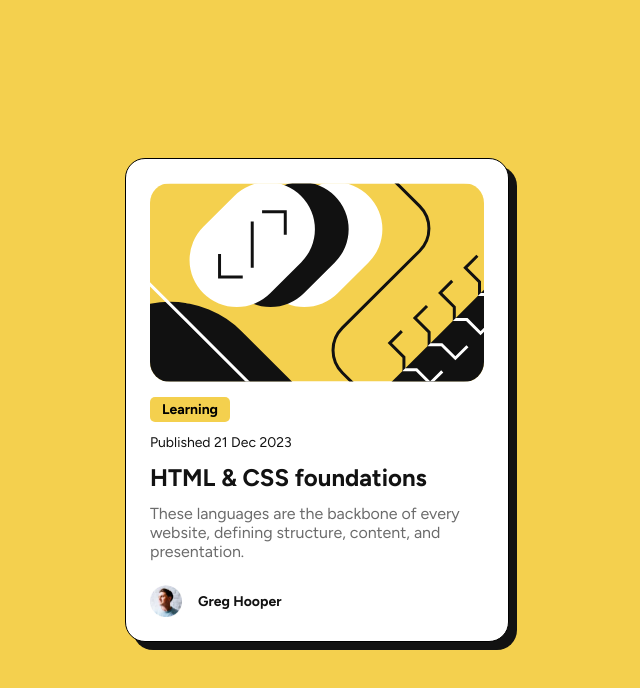
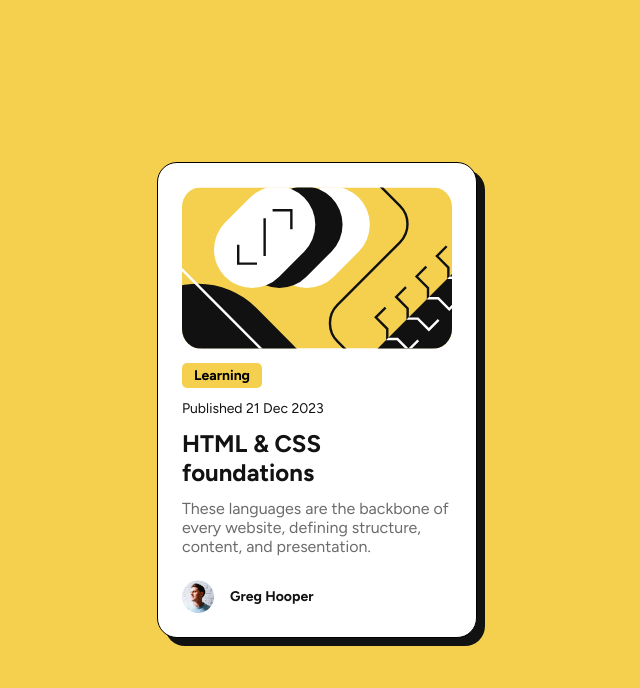
Before and after one commit to edwincaipa/BLOGPREVIEWCARD, a plain HTML site: page index.html in a window 1280 px wide. Shown: the whole page, without its empty margins (323-963 px from the left). Drawn offline with Linux system fonts and the light colour scheme.

Commit message:
resolvi el problema4

```diff
--- a/style.css
+++ b/style.css
@@ -32,7 +32,7 @@ body {
     background-color: var(--White);
     padding: 1.5rem;
     border-radius: 20px;
-    max-width: 24rem;
+    max-width: 20rem;
     border: solid 1px black;
     box-shadow: 8px 8px 0 var(--Gray-950);
     transition: box-shadow .3s ease;
```
